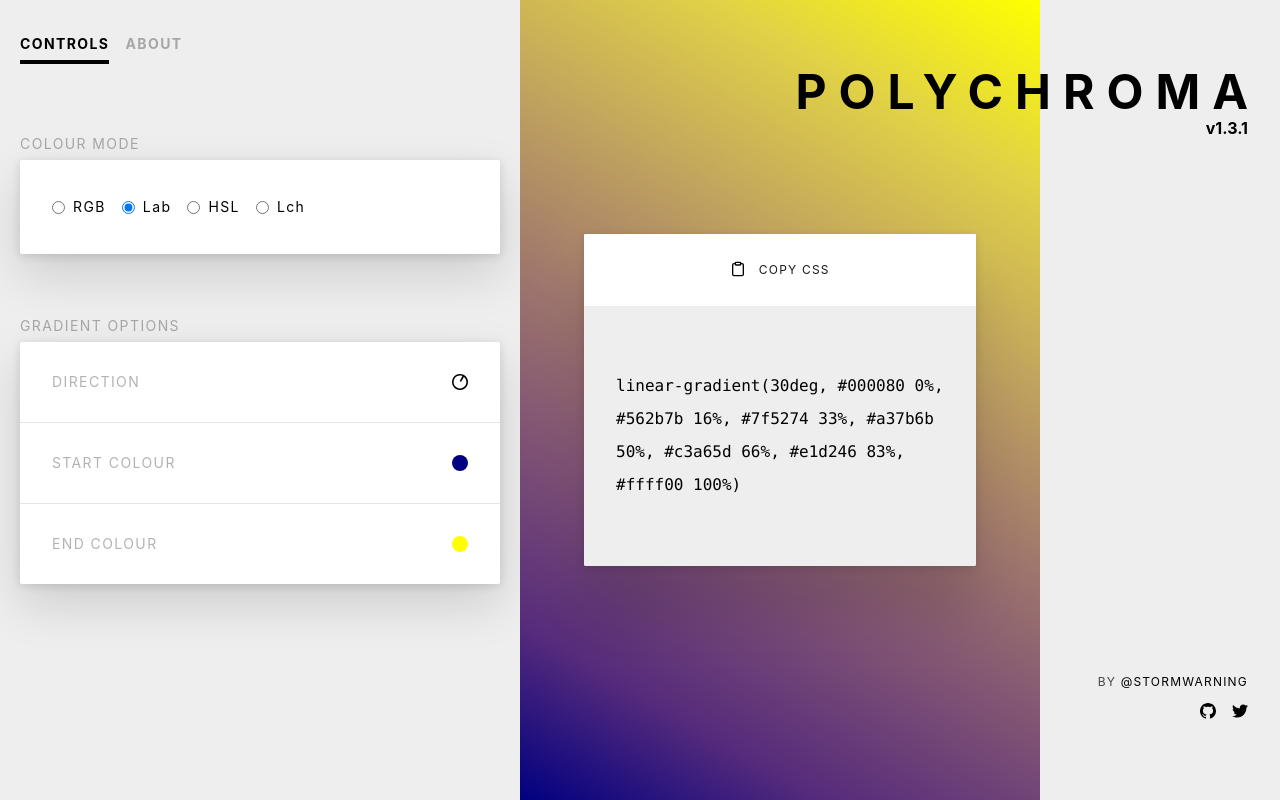
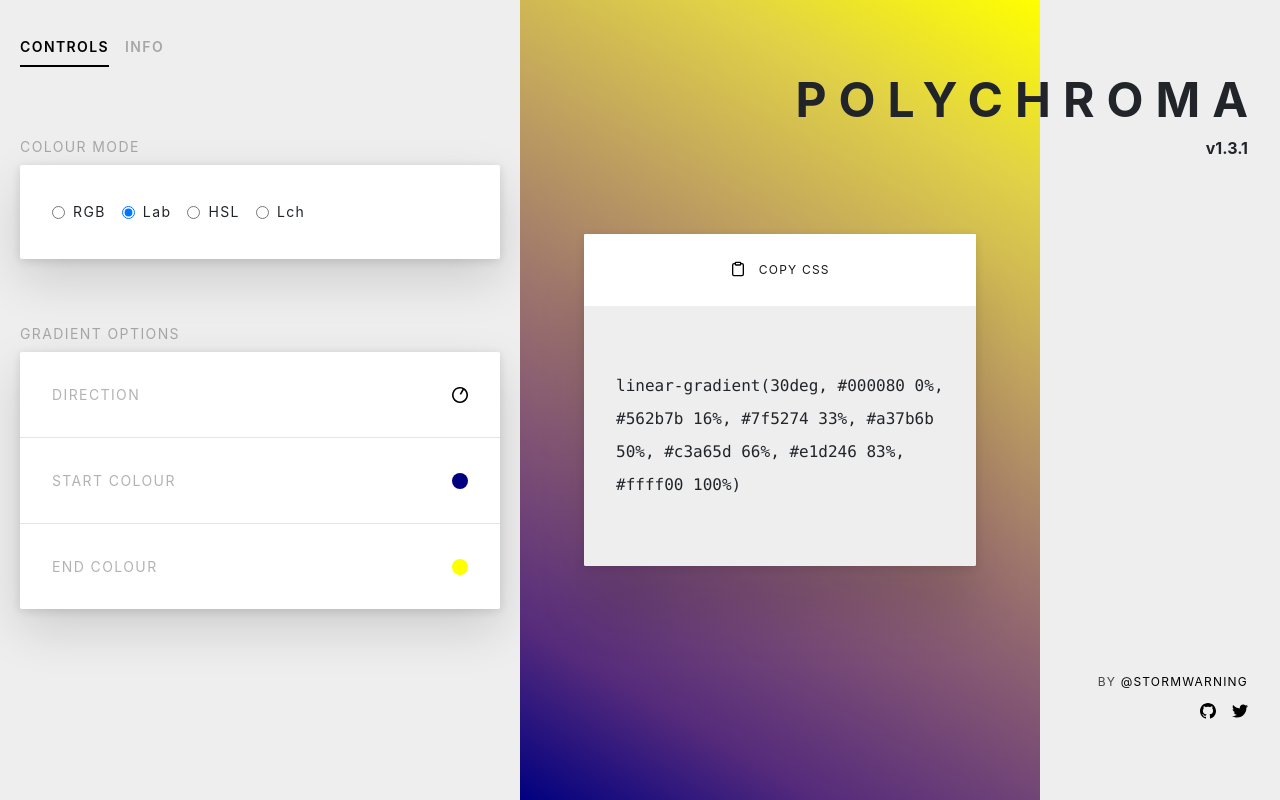
Before and after one commit to stormwarning/polychroma, a Nuxt app: page / in a window 1280 px wide. Built offline with nearby package versions, Linux system fonts and the light colour scheme; a web font is replaced by a local one.

Commit message:
Update weights and spacing

```diff
--- a/assets/css/main.css
+++ b/assets/css/main.css
@@ -1,6 +1,14 @@
 @import url('https://rsms.me/inter/inter.css');
+
+:root {
+    --color-bg: #f5f5f5;
+    --color-text: #717474;
+    --color-heading: #16191b;
+}
+
 html {
     font-family: 'Inter', sans-serif;
+    color: #212529;
 }
 
 *,
@@ -13,12 +21,16 @@ body {
     overscroll-behavior: none;
 }
 
+.b {
+    font-weight: 600;
+}
+
 .sticky {
     position: sticky;
 }
 
 /**
- * Fix tracking issue for right-aligned text.
+  Fix tracking issue for right-aligned text.
  */
 .tracked-mega {
     margin-right: -0.25em;
@@ -31,7 +43,7 @@ body {
 /**
   `page` is the default transition name.
   @see https://nuxtjs.org/guide/routing#transitions
-*/
+ */
 .page-enter-active,
 .page-leave-active {
     transition: opacity 200ms ease-in;
--- a/components/ColorField.vue
+++ b/components/ColorField.vue
@@ -72,8 +72,8 @@ export default {
     },
 
     /**
-     * @todo On hue change, store last valid hue and use as fallback
-     *       if hue returns NaN.
+      @todo On hue change, store last valid hue and use as fallback
+            if hue returns NaN.
      */
     computed: {
         hsl() {
@@ -95,7 +95,7 @@ export default {
         },
 
         /**
-         * @todo Check for valid hex value before setting.
+          @todo Check for valid hex value before setting.
          */
         updateHex(hex) {
             if (hex !== this.hex) {
--- a/layouts/default.vue
+++ b/layouts/default.vue
@@ -1,8 +1,8 @@
 <template>
-    <article class="min-vh-100">
+    <article class="min-vh-100 lh-copy">
         <header class="absolute fixed-ns right-2 pt4">
             <h1 class="mb0 f3 f2-ns f1-l ttu tracked-mega">Polychroma</h1>
-            <span class="db b tr f6 f5-ns">v{{ version }}</span>
+            <span class="db fw7 tr f6 f5-ns">v{{ version }}</span>
         </header>
         <main>
             <nav class="pa4 pa0-ns pt4-ns">
@@ -10,19 +10,19 @@
                     <nuxt-link
                         to="/"
                         exact
-                        class="dib pt1 pb2 f6 b ttu tracked black-30 no-underline dim"
+                        class="dib pt1 pb2 f6 fw6 ttu tracked black-30 no-underline dim"
                     >
                         Controls
                     </nuxt-link>
                     <nuxt-link
                         to="/about"
-                        class="dib pt1 pb2 ml3 f6 b ttu tracked black-30 no-underline dim"
+                        class="dib pt1 pb2 ml3 f6 fw6 ttu tracked black-30 no-underline dim"
                     >
-                        About
+                        Info
                     </nuxt-link>
                 </div>
             </nav>
-            <section class="pa4 pa0-ns">
+            <section class="pa4 pa0-ns pb5-ns">
                 <nuxt />
             </section>
             <gradient-result class="sticky top-0-ns bottom-0-ns vh-100-ns" />
@@ -98,7 +98,7 @@ nav {
 
 .nuxt-link-active {
     color: #000;
-    border-bottom: 0.25rem solid currentColor;
+    border-bottom: 0.125rem solid currentColor;
 }
 
 figure {
```
